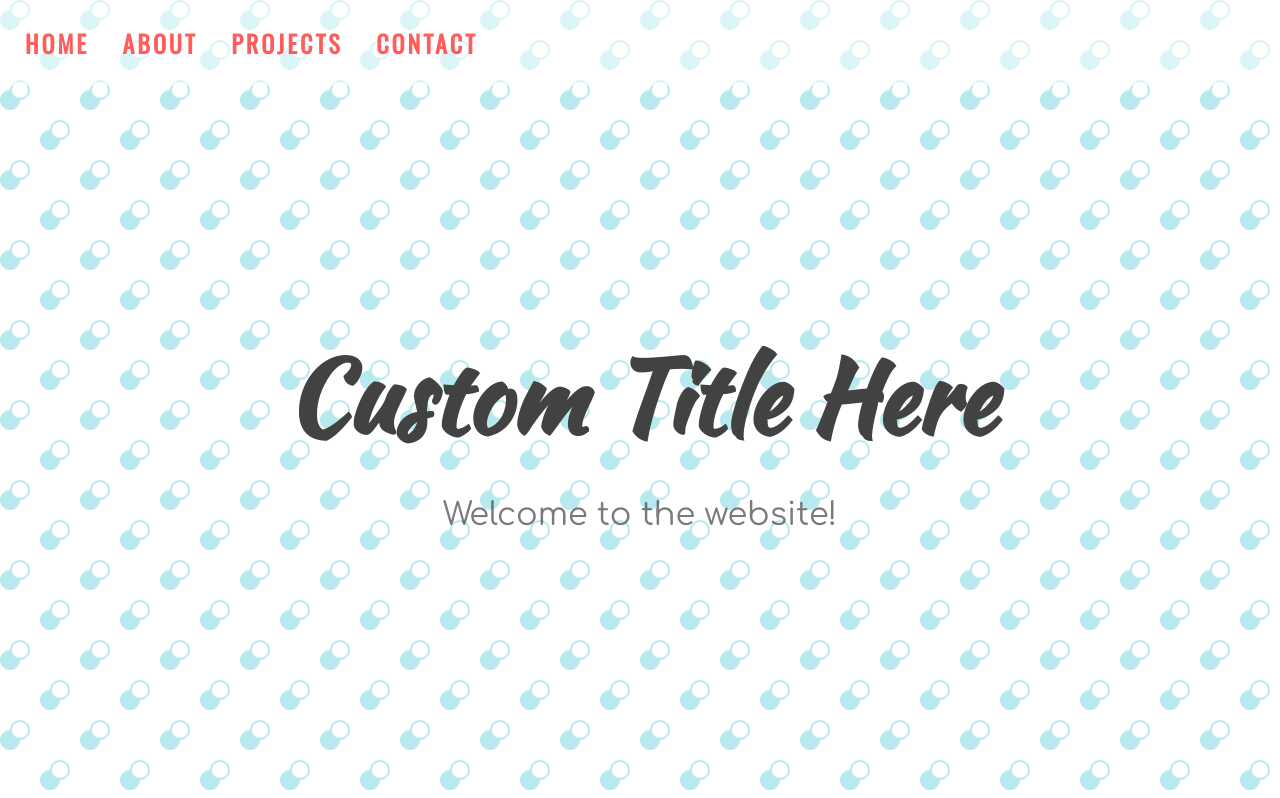
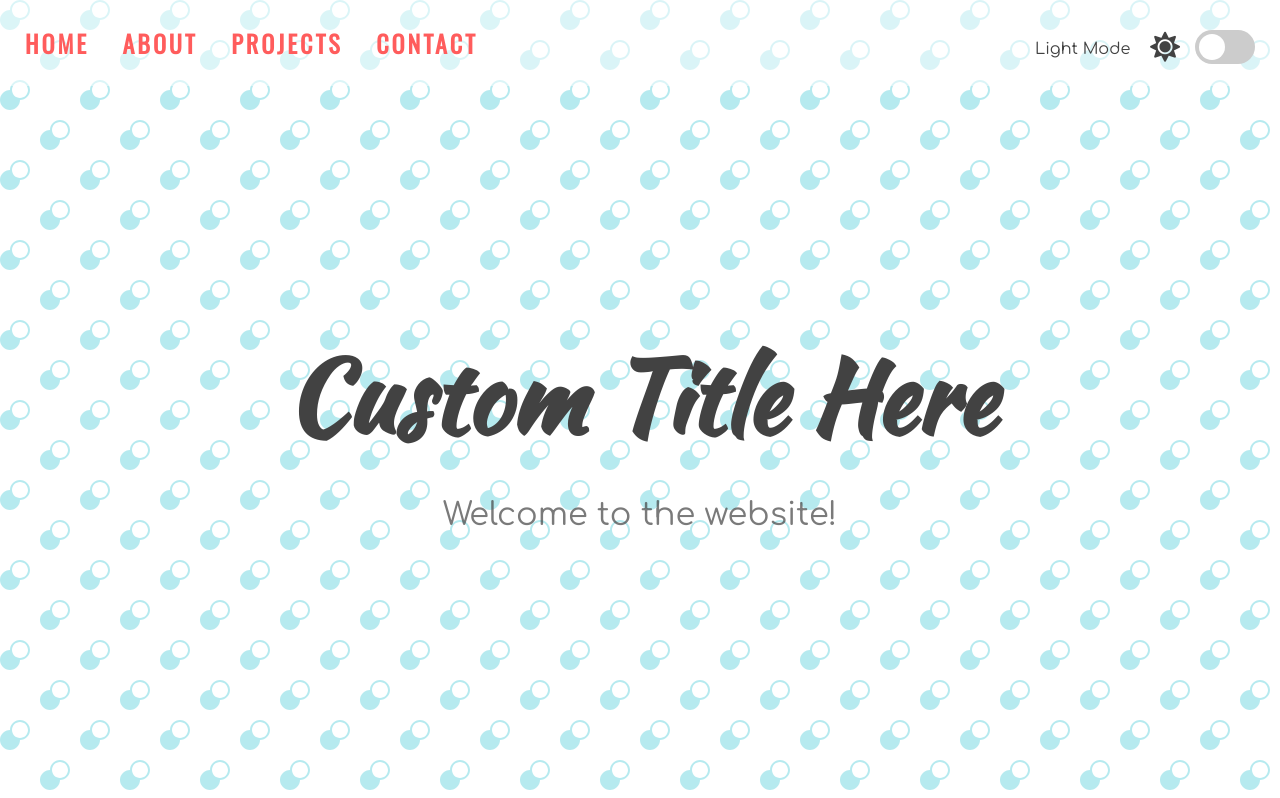
Before and after one commit to robkellen/light-dark-mode, a plain HTML site: page index.html in a window 1280 px wide. Shown: the top 798 px of the page. Drawn offline with nearby package versions, Linux system fonts and the light colour scheme.

Commit message:
created theme toggler in index.html to create switch to change between light and dark mode.

```diff
--- a/index.html
+++ b/index.html
@@ -12,6 +12,17 @@
     <link rel="stylesheet" href="style.css" />
   </head>
   <body>
+    <!-- Dark Mode Switch -->
+    <div class="theme-switch-wrapper">
+      <span id="toggle-icon">
+        <span class="toggle-text">Light Mode</span>
+        <i class="fas fa-sun"></i>
+      </span>
+      <label class="theme-switch">
+        <input type="checkbox" />
+        <div class="slider round"></div>
+      </label>
+    </div>
     <!-- Navigation -->
     <nav id="nav">
       <a href="#home">HOME</a>
```
